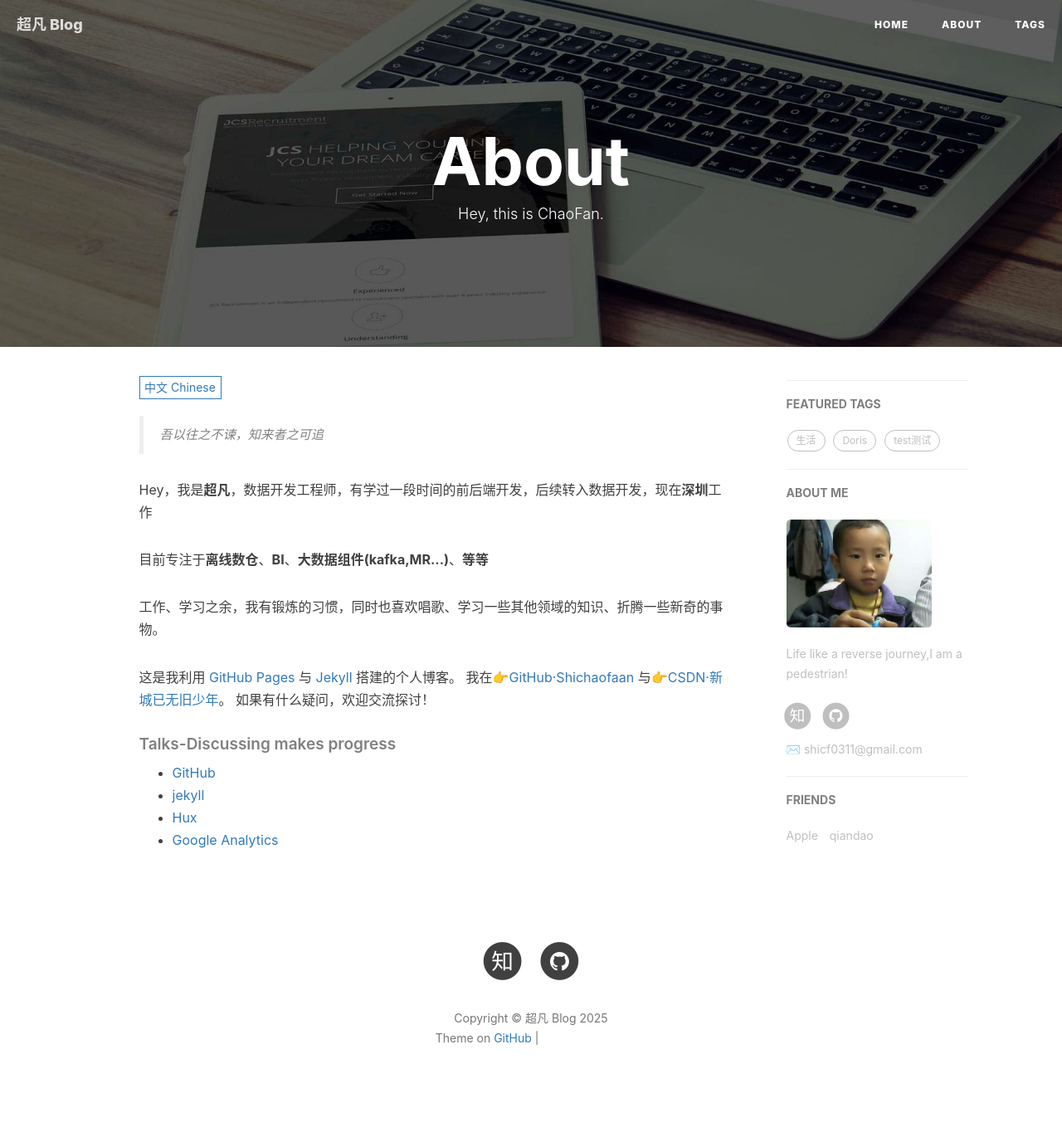
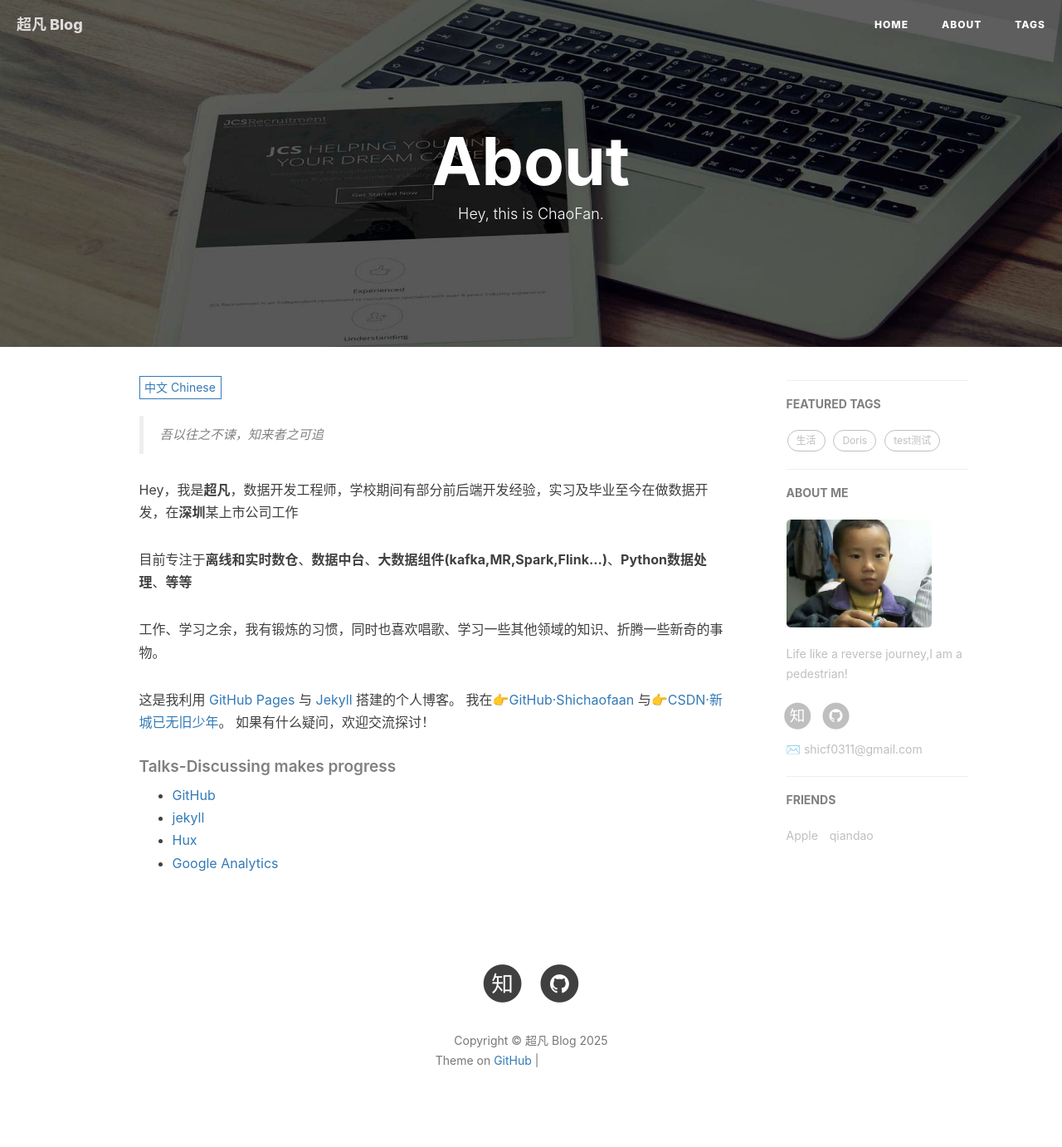
Before and after one commit to shichaofaan/shichaofaan.github.io, a Jekyll site: the page built from about.html, in a window 1280 px wide. Shown: the whole page at 83% size. Built offline with Jekyll 4.4.1, drawn with Linux system fonts in a browser that asks for light colours; nearby versions of some CDN libraries; comment, search, counter and statistics services are not loaded; before the commit the page ends 1355 px from its top, so only the background shows below that; grey boxes are pictures that could not be loaded.

Commit message:
Update about.html

```diff
--- a/about.html
+++ b/about.html
@@ -17,9 +17,9 @@ header-img: "img/post-bg-rwd.jpg"
     <!--copied from markdown -->
     <blockquote><p>吾以往之不谏，知来者之可追<br></p></blockquote>
 
-    <p>Hey，我是<strong>超凡</strong>，数据开发工程师，有学过一段时间的前后端开发，后续转入数据开发，现在<strong>深圳</strong>工作</p>
+    <p>Hey，我是<strong>超凡</strong>，数据开发工程师，学校期间有部分前后端开发经验，实习及毕业至今在做数据开发，在<strong>深圳</strong>某上市公司工作</p>
 
-    <p>目前专注于<strong>离线数仓</strong>、<strong>BI</strong>、<strong>大数据组件(kafka,MR...)</strong>、<strong>等等</strong></p>
+    <p>目前专注于<strong>离线和实时数仓</strong>、<strong>数据中台</strong>、<strong>大数据组件(kafka,MR,Spark,Flink...)</strong>、<strong>Python数据处理</strong>、<strong>等等</strong></p>
 
     <p>工作、学习之余，我有锻炼的习惯，同时也喜欢唱歌、学习一些其他领域的知识、折腾一些新奇的事物。</p>
 
```
